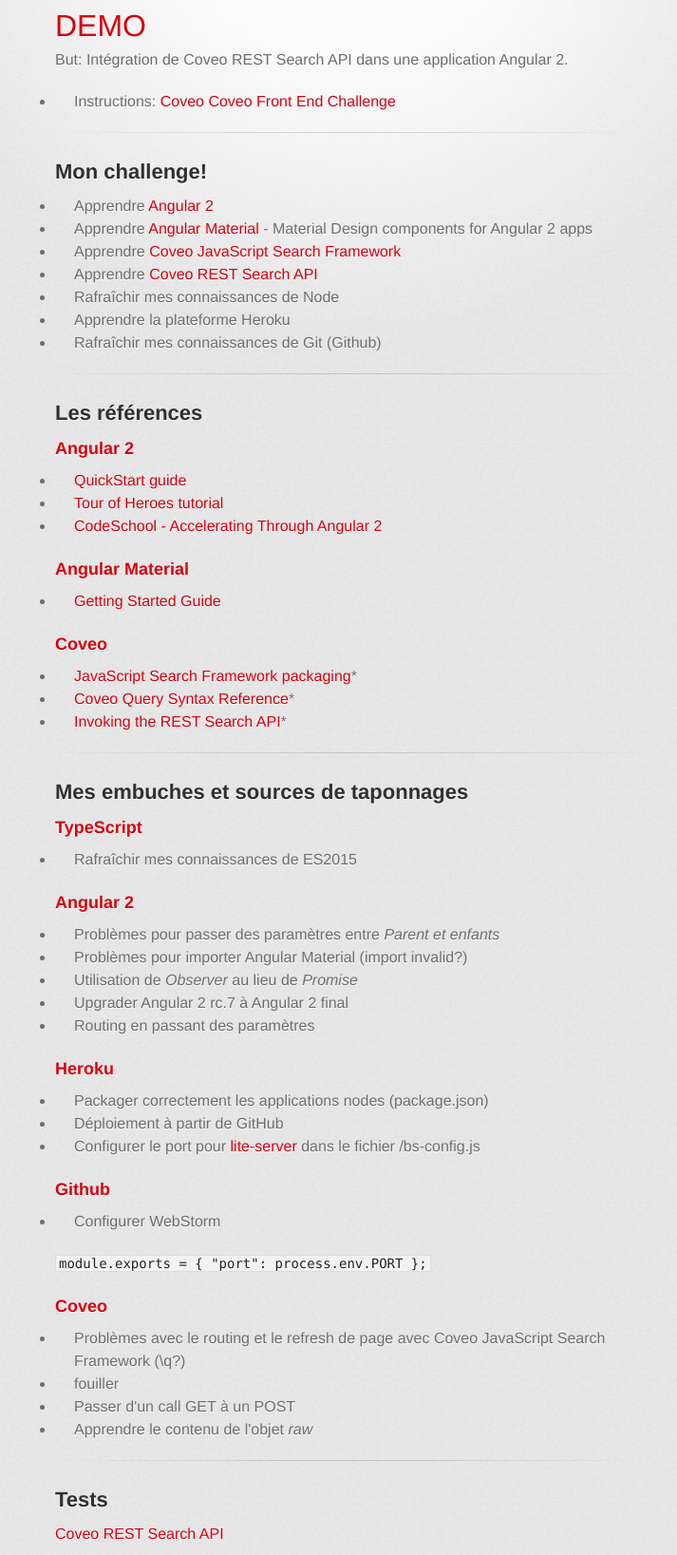
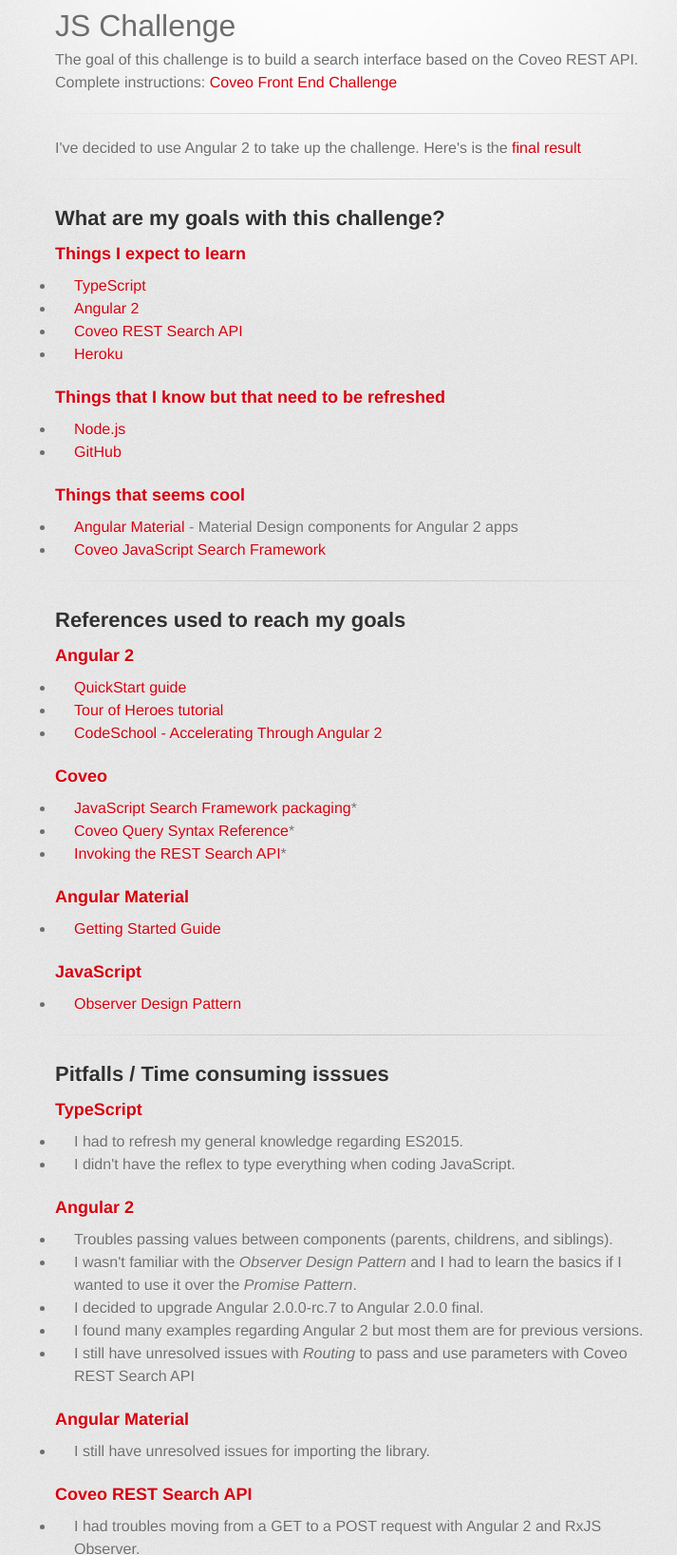
Before and after one commit to lgcarrier/js-challenge-saq, a plain HTML site: page index.html in a window 1280 px wide. Shown: the part 237-1874 px from the top of the page at 95% size, without its empty margins (272-985 px from the left). Drawn offline with Linux system fonts and the light colour scheme; a web font is replaced by a local one.

```diff
--- a/index.html
+++ b/index.html
@@ -32,38 +32,52 @@
 
         <section id="main_content">
           <h1>
-<a id="demo" class="anchor" href="#demo" aria-hidden="true"><span aria-hidden="true" class="octicon octicon-link"></span></a><a href="http://js-challenge-saq.heroku.com/">DEMO</a>
-</h1>
+<a id="js-challenge" class="anchor" href="#js-challenge" aria-hidden="true"><span aria-hidden="true" class="octicon octicon-link"></span></a>JS Challenge</h1>
 
-<p>But: Intégration de Coveo REST Search API dans une application Angular 2.</p>
+<p>The goal of this challenge is to build a search interface based on the Coveo REST API.
+Complete instructions: <a href="https://github.com/coveo/js-challenge">Coveo Front End Challenge</a></p>
+
+<hr>
+
+<p>I've decided to use Angular 2 to take up the challenge.
+Here's is the <a href="http://js-challenge-saq.heroku.com/">final result</a></p>
+
+<hr>
+
+<h2>
+<a id="what-are-my-goals-with-this-challenge" class="anchor" href="#what-are-my-goals-with-this-challenge" aria-hidden="true"><span aria-hidden="true" class="octicon octicon-link"></span></a>What are my goals with this challenge?</h2>
+
+<h3>
+<a id="things-i-expect-to-learn" class="anchor" href="#things-i-expect-to-learn" aria-hidden="true"><span aria-hidden="true" class="octicon octicon-link"></span></a>Things I expect to learn</h3>
 
 <ul>
-<li>Instructions: <a href="https://github.com/coveo/js-challenge">Coveo Coveo Front End Challenge</a>
-</li>
+<li><a href="https://www.typescriptlang.org/">TypeScript</a></li>
+<li><a href="https://material.angular.io/">Angular 2</a></li>
+<li><a href="https://developers.coveo.com/display/public/SearchREST/Invoking+the+REST+Search+API">Coveo REST Search API</a></li>
+<li><a href="https://www.heroku.com/">Heroku</a></li>
+</ul>
+
+<h3>
+<a id="things-that-i-know-but-that-need-to-be-refreshed" class="anchor" href="#things-that-i-know-but-that-need-to-be-refreshed" aria-hidden="true"><span aria-hidden="true" class="octicon octicon-link"></span></a>Things that I know but that need to be refreshed</h3>
+
+<ul>
+<li><a href="https://nodejs.org/en/">Node.js</a></li>
+<li><a href="https://github.com/">GitHub</a></li>
+</ul>
+
+<h3>
+<a id="things-that-seems-cool" class="anchor" href="#things-that-seems-cool" aria-hidden="true"><span aria-hidden="true" class="octicon octicon-link"></span></a>Things that seems cool</h3>
+
+<ul>
+<li>
+<a href="https://material.angular.io/">Angular Material</a> - Material Design components for Angular 2 apps</li>
+<li><a href="https://developers.coveo.com/display/public/JsSearchV1/JavaScript+Search+Framework+V1+Home">Coveo JavaScript Search Framework</a></li>
 </ul>
 
 <hr>
 
 <h2>
-<a id="mon-challenge" class="anchor" href="#mon-challenge" aria-hidden="true"><span aria-hidden="true" class="octicon octicon-link"></span></a>Mon challenge!</h2>
-
-<ul>
-<li>Apprendre <a href="https://material.angular.io/">Angular 2</a>
-</li>
-<li>Apprendre <a href="https://material.angular.io/">Angular Material</a> - Material Design components for Angular 2 apps</li>
-<li>Apprendre <a href="https://developers.coveo.com/display/public/JsSearchV1/JavaScript+Search+Framework+V1+Home">Coveo JavaScript Search Framework</a>
-</li>
-<li>Apprendre <a href="https://developers.coveo.com/display/public/SearchREST/Invoking+the+REST+Search+API">Coveo REST Search API</a>
-</li>
-<li>Rafraîchir mes connaissances de Node</li>
-<li>Apprendre la plateforme Heroku</li>
-<li>Rafraîchir mes connaissances de Git (Github)</li>
-</ul>
-
-<hr>
-
-<h2>
-<a id="les-références" class="anchor" href="#les-r%C3%A9f%C3%A9rences" aria-hidden="true"><span aria-hidden="true" class="octicon octicon-link"></span></a>Les références</h2>
+<a id="references-used-to-reach-my-goals" class="anchor" href="#references-used-to-reach-my-goals" aria-hidden="true"><span aria-hidden="true" class="octicon octicon-link"></span></a>References used to reach my goals</h2>
 
 <h3>
 <a id="angular-2" class="anchor" href="#angular-2" aria-hidden="true"><span aria-hidden="true" class="octicon octicon-link"></span></a>Angular 2</h3>
@@ -75,6 +89,18 @@
 </ul>
 
 <h3>
+<a id="coveo" class="anchor" href="#coveo" aria-hidden="true"><span aria-hidden="true" class="octicon octicon-link"></span></a>Coveo</h3>
+
+<ul>
+<li>
+<a href="https://www.npmjs.com/package/coveo-search-ui">JavaScript Search Framework packaging</a>*</li>
+<li>
+<a href="https://onlinehelp.coveo.com/en/ces/7.0/user/coveo_query_syntax_reference.htm">Coveo Query Syntax Reference</a>*</li>
+<li>
+<a href="https://developers.coveo.com/display/public/SearchREST/Invoking+the+REST+Search+API">Invoking the REST Search API</a>*</li>
+</ul>
+
+<h3>
 <a id="angular-material" class="anchor" href="#angular-material" aria-hidden="true"><span aria-hidden="true" class="octicon octicon-link"></span></a>Angular Material</h3>
 
 <ul>
@@ -82,79 +108,87 @@
 </ul>
 
 <h3>
-<a id="coveo" class="anchor" href="#coveo" aria-hidden="true"><span aria-hidden="true" class="octicon octicon-link"></span></a>Coveo</h3>
+<a id="javascript" class="anchor" href="#javascript" aria-hidden="true"><span aria-hidden="true" class="octicon octicon-link"></span></a>JavaScript</h3>
 
 <ul>
-<li>
-<a href="https://www.npmjs.com/package/coveo-search-ui">JavaScript Search Framework packaging</a>* </li>
-<li>
-<a href="https://onlinehelp.coveo.com/en/ces/7.0/user/coveo_query_syntax_reference.htm">Coveo Query Syntax Reference</a>* </li>
-<li>
-<a href="https://developers.coveo.com/display/public/SearchREST/Invoking+the+REST+Search+API">Invoking the REST Search API</a>* </li>
+<li><a href="http://www.dofactory.com/javascript/observer-design-pattern">Observer Design Pattern</a></li>
 </ul>
 
 <hr>
 
 <h2>
-<a id="mes-embuches-et-sources-de-taponnages" class="anchor" href="#mes-embuches-et-sources-de-taponnages" aria-hidden="true"><span aria-hidden="true" class="octicon octicon-link"></span></a>Mes embuches et sources de taponnages</h2>
+<a id="pitfalls--time-consuming-isssues" class="anchor" href="#pitfalls--time-consuming-isssues" aria-hidden="true"><span aria-hidden="true" class="octicon octicon-link"></span></a>Pitfalls / Time consuming isssues</h2>
 
 <h3>
 <a id="typescript" class="anchor" href="#typescript" aria-hidden="true"><span aria-hidden="true" class="octicon octicon-link"></span></a>TypeScript</h3>
 
 <ul>
-<li>Rafraîchir mes connaissances de ES2015</li>
+<li>I had to refresh my general knowledge regarding ES2015.</li>
+<li>I didn't have the reflex to type everything when coding JavaScript.</li>
 </ul>
 
 <h3>
 <a id="angular-2-1" class="anchor" href="#angular-2-1" aria-hidden="true"><span aria-hidden="true" class="octicon octicon-link"></span></a>Angular 2</h3>
 
 <ul>
-<li>Problèmes pour passer des paramètres entre <em>Parent et enfants</em>
-</li>
-<li>Problèmes pour importer Angular Material (import invalid?)</li>
-<li>Utilisation de <em>Observer</em> au lieu de <em>Promise</em>
-</li>
-<li>Upgrader Angular 2 rc.7 à Angular 2 final</li>
-<li>Routing en passant des paramètres</li>
+<li>Troubles passing values between components (parents, childrens, and siblings).</li>
+<li>I wasn't familiar with the <em>Observer Design Pattern</em> and I had to learn the basics if I wanted to use it over the <em>Promise Pattern</em>.</li>
+<li>I decided to upgrade Angular 2.0.0-rc.7 to Angular 2.0.0 final.</li>
+<li>I found many examples regarding Angular 2 but most them are for previous versions.</li>
+<li>I still have unresolved issues with <em>Routing</em> to pass and use parameters with Coveo REST Search API</li>
+</ul>
+
+<h3>
+<a id="angular-material-1" class="anchor" href="#angular-material-1" aria-hidden="true"><span aria-hidden="true" class="octicon octicon-link"></span></a>Angular Material</h3>
+
+<ul>
+<li>I still have unresolved issues for importing the library.</li>
+</ul>
+
+<h3>
+<a id="coveo-rest-search-api" class="anchor" href="#coveo-rest-search-api" aria-hidden="true"><span aria-hidden="true" class="octicon octicon-link"></span></a>Coveo REST Search API</h3>
+
+<ul>
+<li>I had troubles moving from a GET to a POST request with Angular 2 and RxJS Observer.</li>
+</ul>
+
+<h3>
+<a id="coveo-javascript-search-framework" class="anchor" href="#coveo-javascript-search-framework" aria-hidden="true"><span aria-hidden="true" class="octicon octicon-link"></span></a>Coveo JavaScript Search Framework</h3>
+
+<ul>
+<li>I had conflicts with my routing and the \q? parameters appended to my URL.</li>
+</ul>
+
+<h3>
+<a id="github" class="anchor" href="#github" aria-hidden="true"><span aria-hidden="true" class="octicon octicon-link"></span></a>Github</h3>
+
+<ul>
+<li>I am used to work with SVN... configuring WebStorm was not hard but I had unexpected results. I have decided to use <a href="https://desktop.github.com/">GitHub Desktop</a>.</li>
 </ul>
 
 <h3>
 <a id="heroku" class="anchor" href="#heroku" aria-hidden="true"><span aria-hidden="true" class="octicon octicon-link"></span></a>Heroku</h3>
 
 <ul>
-<li>Packager correctement les applications nodes (package.json)</li>
+<li>I had issues for packaging my application with <em>package.json</em> (dependencies vs devDependencies)</li>
 <li>Déploiement à partir de GitHub</li>
-<li>Configurer le port pour <a href="https://github.com/johnpapa/lite-server">lite-server</a> dans le fichier /bs-config.js</li>
-</ul>
-
-<h3>
-<a id="github" class="anchor" href="#github" aria-hidden="true"><span aria-hidden="true" class="octicon octicon-link"></span></a>Github</h3>
-
-<ul>
-<li>Configurer WebStorm</li>
+<li>I had issues with the port used by <a href="https://github.com/johnpapa/lite-server">lite-server</a>. I had to create the config file <em>/bs-config.js</em> at the root of my project.</li>
 </ul>
 
 <p><code>module.exports = {
     "port": process.env.PORT
 };</code></p>
 
-<h3>
-<a id="coveo-1" class="anchor" href="#coveo-1" aria-hidden="true"><span aria-hidden="true" class="octicon octicon-link"></span></a>Coveo</h3>
-
-<ul>
-<li>Problèmes avec le routing et le refresh de page avec Coveo JavaScript Search Framework (\q?)</li>
-<li>fouiller </li>
-<li>Passer d'un call GET à un POST</li>
-<li>Apprendre le contenu de l'objet <em>raw</em>
-</li>
-</ul>
-
 <hr>
 
 <h2>
-<a id="tests" class="anchor" href="#tests" aria-hidden="true"><span aria-hidden="true" class="octicon octicon-link"></span></a>Tests</h2>
+<a id="unit-tests" class="anchor" href="#unit-tests" aria-hidden="true"><span aria-hidden="true" class="octicon octicon-link"></span></a>Unit tests</h2>
 
-<p><a href="https://github.com/lgcarrier/js-challenge-saq/tree/master/testing">Coveo REST Search API</a></p>
+<p>I've decided to build small unit tests regarding the Coveo REST Search API and my challenge.
+Here's is the <a href="https://github.com/lgcarrier/js-challenge-saq/tree/master/testing">source code</a></p>
+
+<h3>
+<a id="framework-and-libraries" class="anchor" href="#framework-and-libraries" aria-hidden="true"><span aria-hidden="true" class="octicon octicon-link"></span></a>Framework and libraries</h3>
 
 <ul>
 <li>
@@ -165,7 +199,7 @@
 <a href="http://www.nightmarejs.org/">Nightmare</a> browser automation library</li>
 </ul>
 
-<p><img src="images/js-challenge-saq-test.png" alt="Résultats des tests"></p>
+<p><img src="images/js-challenge-saq-test.png" alt="Testing results"></p>
 
 <hr>
 
```
Also changed, not shown: params.json (+1 -1 lines).
